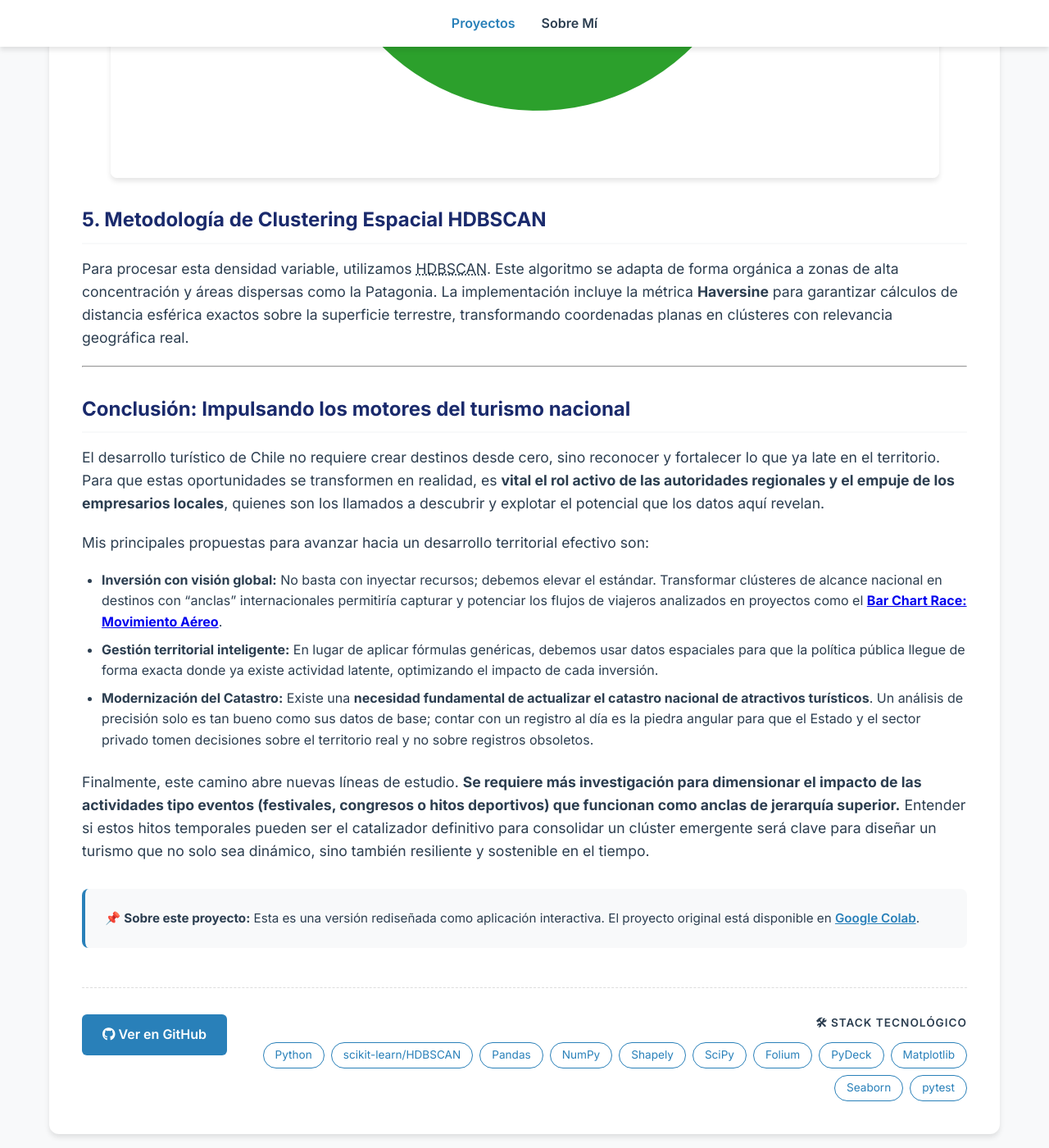
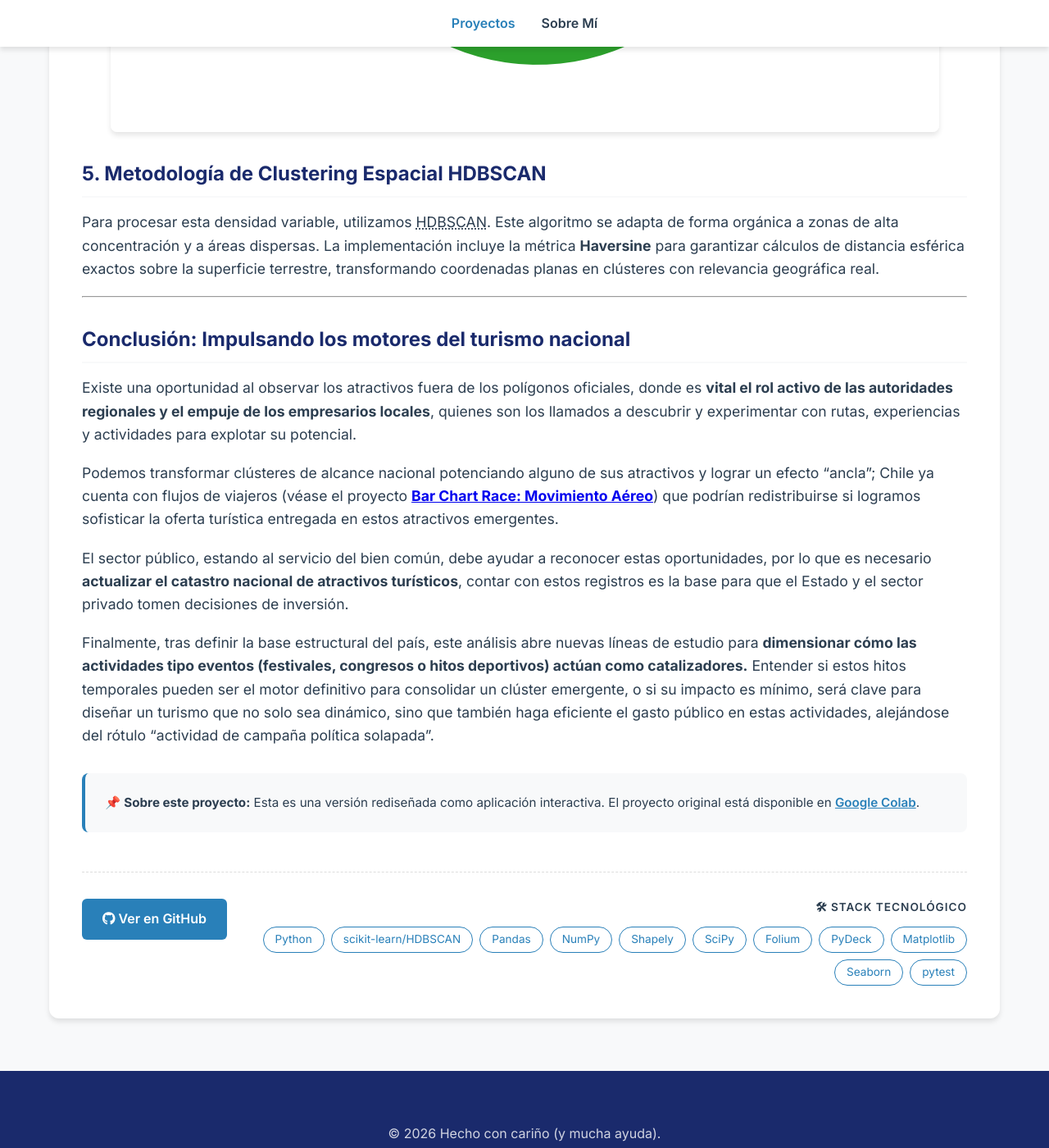
Before and after one commit to manuelsancristobal/manuelsancristobal.github.io, a Jekyll site: the page built from _projects/cluster-turismo.md, in a window 1280 px wide and 1400 px high, scrolled down 4345 px. Shown: the whole window at 82% size. Built offline with Jekyll 4.4.1, drawn with Linux system fonts in a browser that asks for light colours; some of the changed text lies outside the part shown.

Commit message:
Actualiza descripciones en el análisis de clústeres turísticos para mejorar claridad y precisión del contenido.

```diff
--- a/_projects/cluster-turismo.md
+++ b/_projects/cluster-turismo.md
@@ -18,7 +18,7 @@
   - pytest
 ---
 
-**Chile posee territorios con masa crítica suficiente para ser destinos consolidados que permanecen invisibles para la política pública.** Mediante un <abbr title="Proceso de Extracción, Transformación y Carga de datos">pipeline ETL</abbr> sobre **3.996 atractivos permanentes**, este análisis identifica 94 clústeres consolidados y descubre clústeres emergentes que operan fuera del radar oficial.
+**Chile posee territorios con atractivos suficientes para ser destinos que son invisibles para la política pública.** Mediante un <abbr title="Proceso de Extracción, Transformación y Carga de datos">pipeline ETL</abbr> sobre **3.996 atractivos permanentes**, este análisis identifica 94 clústeres consolidados y descubre clústeres emergentes que operan fuera del radar oficial.
 
 <div style="position: relative; width: 100%; padding-bottom: 75%; overflow: hidden; border-radius: 8px; box-shadow: 0 4px 6px rgba(0,0,0,0.1);">
   <iframe
@@ -34,43 +34,41 @@
 
 ## 1. Ingeniería de Datos y Limpieza Espacial
 
-La robustez del análisis nace de la integración de fuentes heterogéneas. El proceso comienza con la **extracción** de datos brutos desde archivos Excel de SERNATUR y polígonos <abbr title="Keyhole Markup Language Zipped">KMZ</abbr> de destinos oficiales. Mediante un <abbr title="Operación que une dos conjuntos de datos basándose en su ubicación geográfica y geometría">cruce espacial</abbr> y una limpieza rigurosa, se eliminaron eventos temporales y coordenadas fuera de los límites continentales, para asegurar que el modelo trabaje solo sobre la oferta turística estructural del país.
+Este proceso comienza con la **extracción** de datos de atractivos turísticos desde un Excel de SERNATUR y los polígonos <abbr title="Keyhole Markup Language Zipped">KMZ</abbr> de destinos oficiales. Mediante un <abbr title="Operación que une dos conjuntos de datos basándose en su ubicación geográfica y geometría">cruce espacial</abbr> y una limpieza rigurosa, se eliminaron eventos temporales y las coordenadas fuera de los límites continentales, para asegurar que el modelo trabaje solo sobre la oferta turística estructural del país.
 
 ## 2. Hallazgo: Clústeres Emergentes y "Ruido" Geográfico
 
-**Existen territorios con un potencial de captación idéntico al de los destinos consolidados.** Al re-analizar los datos clasificados en un inicio como <abbr title="Puntos de datos que el algoritmo no logra agrupar por baja densidad o dispersión">ruido</abbr>, identifiqué clústeres emergentes con una mediana de ~25 atractivos. Estos destinos poseen la masa crítica necesaria para captar flujos, pero su dispersión geográfica los mantenía invisibles para los modelos tradicionales de inversión pública.
+**Existen territorios con atractivos y un potencial de captación idéntico al de los destinos oficiales establecidos.** Al reanalizar los datos clasificados en un inicio como <abbr title="Puntos de datos que el algoritmo no logra agrupar por baja densidad o dispersión">ruido</abbr>, identifiqué clústeres emergentes con una mediana de ~25 atractivos. Estos destinos poseen la masa crítica geográfica necesaria para captar flujos, aunque su consolidación dependerá de cerrar brechas en infraestructura y servicios. Su dispersión los mantenía invisibles para los modelos tradicionales de inversión pública.
 
 ![Boxplot: Destinos oficiales vs clústeres rezagados](./assets/img/comparativa_boxplot.png)
 
 ## 3. Diagnóstico de Superposición y Gestión de Brechas
 
-**La identificación de clústeres de "rezago genuino" permite focalizar esfuerzos donde no existen estructuras previas.** Al comparar la geometría de nuestros hallazgos con los límites de destinos oficiales, detectamos vacíos de cobertura que son prioridad para nuevos modelos de gestión. Los clústeres con superposición parcial ofrecen oportunidades de especialización sin duplicar esfuerzos institucionales existentes.
+**La identificación de clústeres de "rezago genuino" permite focalizar esfuerzos donde no existen estructuras previas.** Al comparar la geometría de nuestros hallazgos con los límites de destinos oficiales, detectamos vacíos de cobertura con potencial latente que son prioridad para nuevos modelos de gestión. Los clústeres con superposición parcial ofrecen oportunidades de especialización sin duplicar esfuerzos institucionales existentes.
 
 ![Clasificación de superposición entre clústeres](./assets/img/donut_superposicion.png)
 
 ## 4. Análisis de Atractivos Ancla e Impacto en Rutas
 
-**Uno de cada tres clústeres posee infraestructura nacional pero carece de un atractivo ancla de jerarquía internacional.** Según la <abbr title="Teoría que postula que los viajeros estructuran su conocimiento del espacio en torno a puntos dominantes o hitos">Anchor-Point Theory</abbr>, la ausencia de un motor de desplazamiento global limita el crecimiento del entorno. Como se observa en el proyecto de [**Bar Chart Race: Movimiento Aéreo**](/proyectos/barchart-race/), la resiliencia de las rutas internacionales está ligada en forma directa a la jerarquía de los destinos que conectan.
+**Uno de cada tres clústeres posee atractivos de nivel nacional pero carece de un atractivo ancla de jerarquía internacional.** Según la <abbr title="Teoría que postula que los viajeros estructuran su conocimiento del espacio en torno a puntos dominantes o hitos">Anchor-Point Theory</abbr>, la falta de un atractivo de jerarquía internacional (un destino de "clase mundial") frena el desarrollo del entorno al no generar la demanda masiva necesaria para sostener rutas de transporte.
 
 ![Distribución de clústeres por categoría de ancla](./assets/img/donut_anclas.png)
 
 ## 5. Metodología de Clustering Espacial HDBSCAN
 
-Para procesar esta densidad variable, utilizamos <abbr title="Hierarchical Density-Based Spatial Clustering of Applications with Noise">HDBSCAN</abbr>. Este algoritmo se adapta de forma orgánica a zonas de alta concentración y áreas dispersas como la Patagonia. La implementación incluye la métrica **Haversine** para garantizar cálculos de distancia esférica exactos sobre la superficie terrestre, transformando coordenadas planas en clústeres con relevancia geográfica real.
+Para procesar esta densidad variable, utilizamos <abbr title="Hierarchical Density-Based Spatial Clustering of Applications with Noise">HDBSCAN</abbr>. Este algoritmo se adapta de forma orgánica a zonas de alta concentración y a áreas dispersas. La implementación incluye la métrica **Haversine** para garantizar cálculos de distancia esférica exactos sobre la superficie terrestre, transformando coordenadas planas en clústeres con relevancia geográfica real.
 
 ---
 
 ## Conclusión: Impulsando los motores del turismo nacional
 
-El desarrollo turístico de Chile no requiere crear destinos desde cero, sino reconocer y fortalecer lo que ya late en el territorio. Para que estas oportunidades se transformen en realidad, es **vital el rol activo de las autoridades regionales y el empuje de los empresarios locales**, quienes son los llamados a descubrir y explotar el potencial que los datos aquí revelan.
+Existe una oportunidad al observar los atractivos fuera de los polígonos oficiales, donde es **vital el rol activo de las autoridades regionales y el empuje de los empresarios locales**, quienes son los llamados a descubrir y experimentar con rutas, experiencias y actividades para explotar su potencial.
 
-Mis principales propuestas para avanzar hacia un desarrollo territorial efectivo son:
+Podemos transformar clústeres de alcance nacional potenciando alguno de sus atractivos y lograr un efecto "ancla"; Chile ya cuenta con flujos de viajeros (véase el proyecto [**Bar Chart Race: Movimiento Aéreo**](/proyectos/barchart-race/)) que podrían redistribuirse si logramos sofisticar la oferta turística entregada en estos atractivos emergentes.
 
-*   **Inversión con visión global:** No basta con inyectar recursos; debemos elevar el estándar. Transformar clústeres de alcance nacional en destinos con "anclas" internacionales permitiría capturar y potenciar los flujos de viajeros analizados en proyectos como el [**Bar Chart Race: Movimiento Aéreo**](/proyectos/barchart-race/).
-*   **Gestión territorial inteligente:** En lugar de aplicar fórmulas genéricas, debemos usar datos espaciales para que la política pública llegue de forma exacta donde ya existe actividad latente, optimizando el impacto de cada inversión.
-*   **Modernización del Catastro:** Existe una **necesidad fundamental de actualizar el catastro nacional de atractivos turísticos**. Un análisis de precisión solo es tan bueno como sus datos de base; contar con un registro al día es la piedra angular para que el Estado y el sector privado tomen decisiones sobre el territorio real y no sobre registros obsoletos.
+El sector público, estando al servicio del bien común, debe ayudar a reconocer estas oportunidades, por lo que es necesario **actualizar el catastro nacional de atractivos turísticos**, contar con estos registros es la base para que el Estado y el sector privado tomen decisiones de inversión.
 
-Finalmente, este camino abre nuevas líneas de estudio. **Se requiere más investigación para dimensionar el impacto de las actividades tipo eventos (festivales, congresos o hitos deportivos) que funcionan como anclas de jerarquía superior.** Entender si estos hitos temporales pueden ser el catalizador definitivo para consolidar un clúster emergente será clave para diseñar un turismo que no solo sea dinámico, sino también resiliente y sostenible en el tiempo.
+Finalmente, tras definir la base estructural del país, este análisis abre nuevas líneas de estudio para **dimensionar cómo las actividades tipo eventos (festivales, congresos o hitos deportivos) actúan como catalizadores.** Entender si estos hitos temporales pueden ser el motor definitivo para consolidar un clúster emergente, o si su impacto es mínimo, será clave para diseñar un turismo que no solo sea dinámico, sino que también haga eficiente el gasto público en estas actividades, alejándose del rótulo "actividad de campaña política solapada".
 
 <div class="methodology-box" style="margin-top: 2rem; padding: 1.5rem; background: var(--bg-light); border-radius: 8px; border-left: 4px solid var(--secondary);">
     <p style="margin: 0; font-size: 0.95rem;">📌 <strong>Sobre este proyecto:</strong> Esta es una versión rediseñada como aplicación interactiva. El proyecto original está disponible en <a href="https://colab.research.google.com/drive/1S8SzY1u5VMOl1POjpBA1c02yPm-uK5r1?usp=sharing" target="_blank" style="color: var(--secondary); font-weight: 600;">Google Colab</a>.</p>
```
